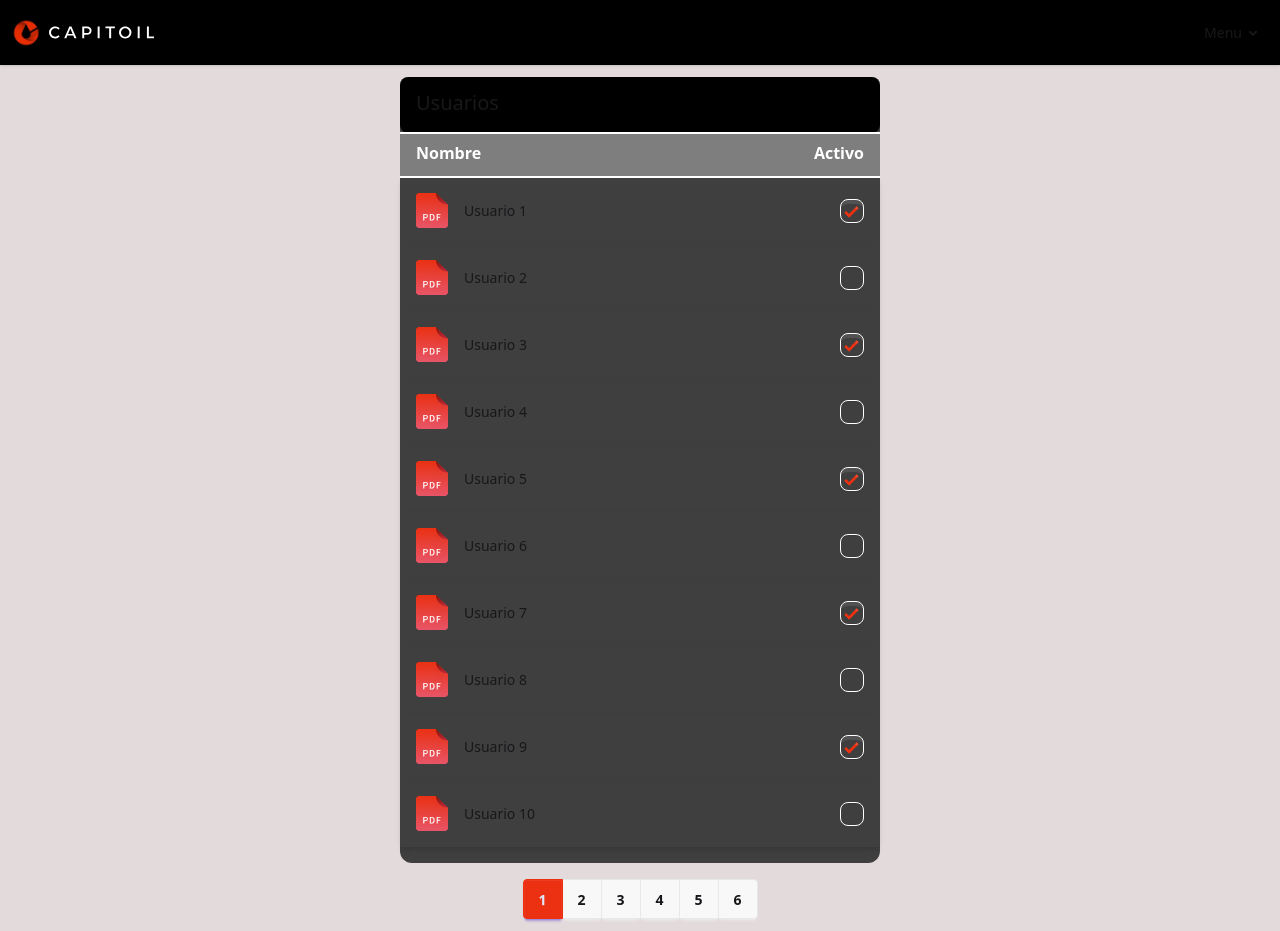
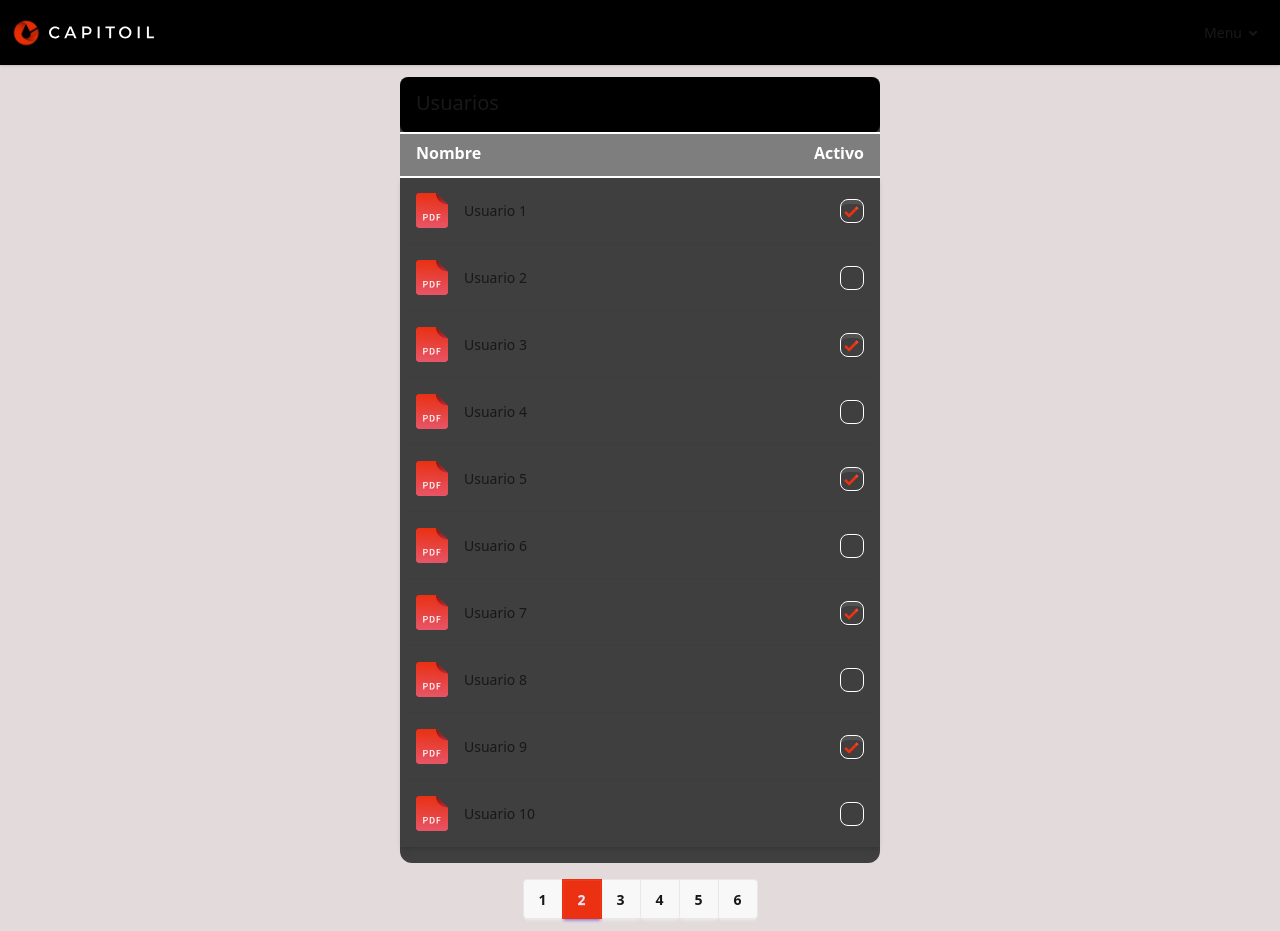
Before and after one commit to dancarreon/validoc-webapp, a React (Vite) app: page /admin/usuarios in a window 1280 px wide. Built offline with nearby package versions, Linux system fonts and the light colour scheme.

Commit message:
- Fix in required param

```diff
--- a/src/pages/admin/Users.tsx
+++ b/src/pages/admin/Users.tsx
@@ -25,7 +25,7 @@ export const Users = () => {
                 <SubHeader titles={['Nombre', 'Activo']}/>
                 <List elements={userList}/>
             </Container>
-            <Pagination/>
+            <Pagination currentPage={2}/>
         </div>
     )
 }
```
